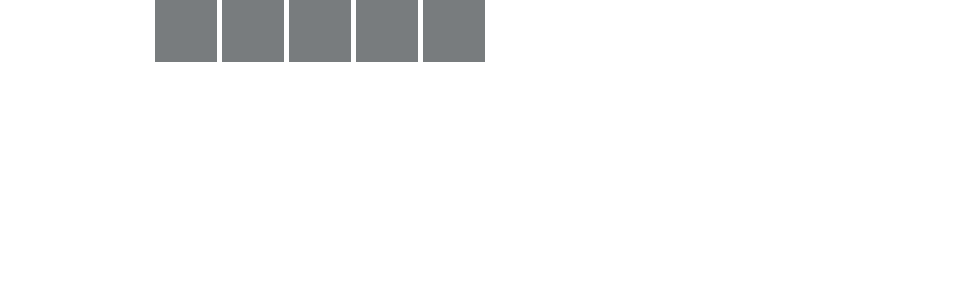
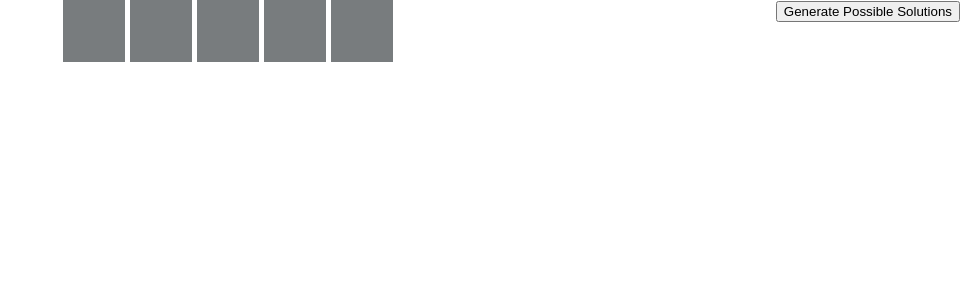
Before and after one commit to waltonseymour/wordle-squire, a React (Create React App) app in the folder web/: page / in a window 1280 px wide. Shown: the top 300 px of the page, without its empty margins (320-1280 px from the left). Built offline with nearby package versions, Linux system fonts and the light colour scheme.

Commit message:
possible solutions

```diff
--- a/web/src/App.tsx
+++ b/web/src/App.tsx
@@ -114,6 +114,8 @@ const App: React.FC = () => {
 
   const guessRef = useRef("");
 
+  const [solutions, setSolutions] = useState([]);
+
   useEffect(() => {
     const handler = (e: KeyboardEvent) => {
       console.log(e);
@@ -151,7 +153,29 @@ const App: React.FC = () => {
           onGuessStateChange={setGuessState}
         />
       </div>
-      <div className="possible-solutions"></div>
+      <div className="possible-solutions">
+        <button
+          onClick={async () => {
+            const resp = await fetch(
+              "https://server-vistk7eaba-uk.a.run.app/solutions",
+              {
+                method: "POST",
+                headers: { "Content-Type": "application/json" },
+                body: JSON.stringify([{ guess, result: guessState }]),
+              }
+            );
+            const parsed = await resp.json();
+
+            setSolutions(parsed);
+          }}
+        >
+          Generate Possible Solutions
+        </button>
+
+        {solutions.map((x) => {
+          return <div key={x}>{x}</div>;
+        })}
+      </div>
     </div>
   );
 };
```
